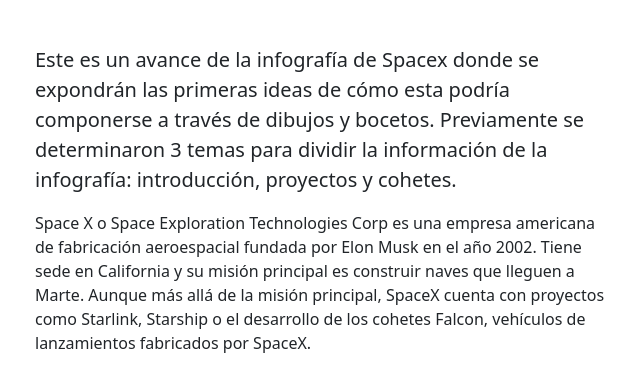
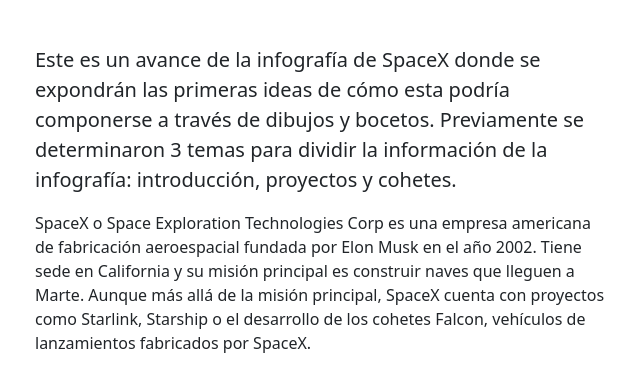
Before and after one commit to Space-X-Elon-Musk/Clase-12, a plain HTML site: page index.html in a window 1280 px wide. Shown: the part 271-663 px from the top of the page, 317-957 px from the left. Drawn offline with nearby package versions, Linux system fonts and the light colour scheme.

Commit message:
Update index.html

```diff
--- a/index.html
+++ b/index.html
@@ -3,7 +3,7 @@
     <head>
         <meta charset="utf-8" />
         <meta name="viewport" content="width=device-width, initial-scale=1" />
-        <title>Spacex</title>
+        <title>SpaceX</title>
         <link href="https://cdn.jsdelivr.net/npm/bootstrap@5.2.1/dist/css/bootstrap.min.css" rel="stylesheet" integrity="sha384-iYQeCzEYFbKjA/T2uDLTpkwGzCiq6soy8tYaI1GyVh/UjpbCx/TYkiZhlZB6+fzT" crossorigin="anonymous" />
         <style>
             :root {
@@ -54,8 +54,8 @@
                         <h3 class="text-center mb-5">Muñoz - Rozas - Vidal - Waller</h3>
                     </div>
                     <div class="col-11 col-sm-10 mx-auto">
-                        <p class="lead">Este es un avance de la infografía de Spacex donde se expondrán las primeras ideas de cómo esta podría componerse a través de dibujos y bocetos. Previamente se determinaron 3 temas para dividir la información de la infografía: introducción, proyectos y cohetes.</p>
-                        <p>Space X o Space Exploration Technologies Corp es una empresa americana de fabricación aeroespacial fundada por Elon Musk en el año 2002. Tiene sede en California y su misión principal es construir naves que lleguen a Marte. Aunque más allá de la misión principal, SpaceX cuenta con proyectos como Starlink, Starship o el desarrollo de los cohetes Falcon, vehículos de lanzamientos fabricados por SpaceX.</p>
+                        <p class="lead">Este es un avance de la infografía de SpaceX donde se expondrán las primeras ideas de cómo esta podría componerse a través de dibujos y bocetos. Previamente se determinaron 3 temas para dividir la información de la infografía: introducción, proyectos y cohetes.</p>
+                        <p>SpaceX o Space Exploration Technologies Corp es una empresa americana de fabricación aeroespacial fundada por Elon Musk en el año 2002. Tiene sede en California y su misión principal es construir naves que lleguen a Marte. Aunque más allá de la misión principal, SpaceX cuenta con proyectos como Starlink, Starship o el desarrollo de los cohetes Falcon, vehículos de lanzamientos fabricados por SpaceX.</p>
                     </div>
                 </div>
             </div>
```
